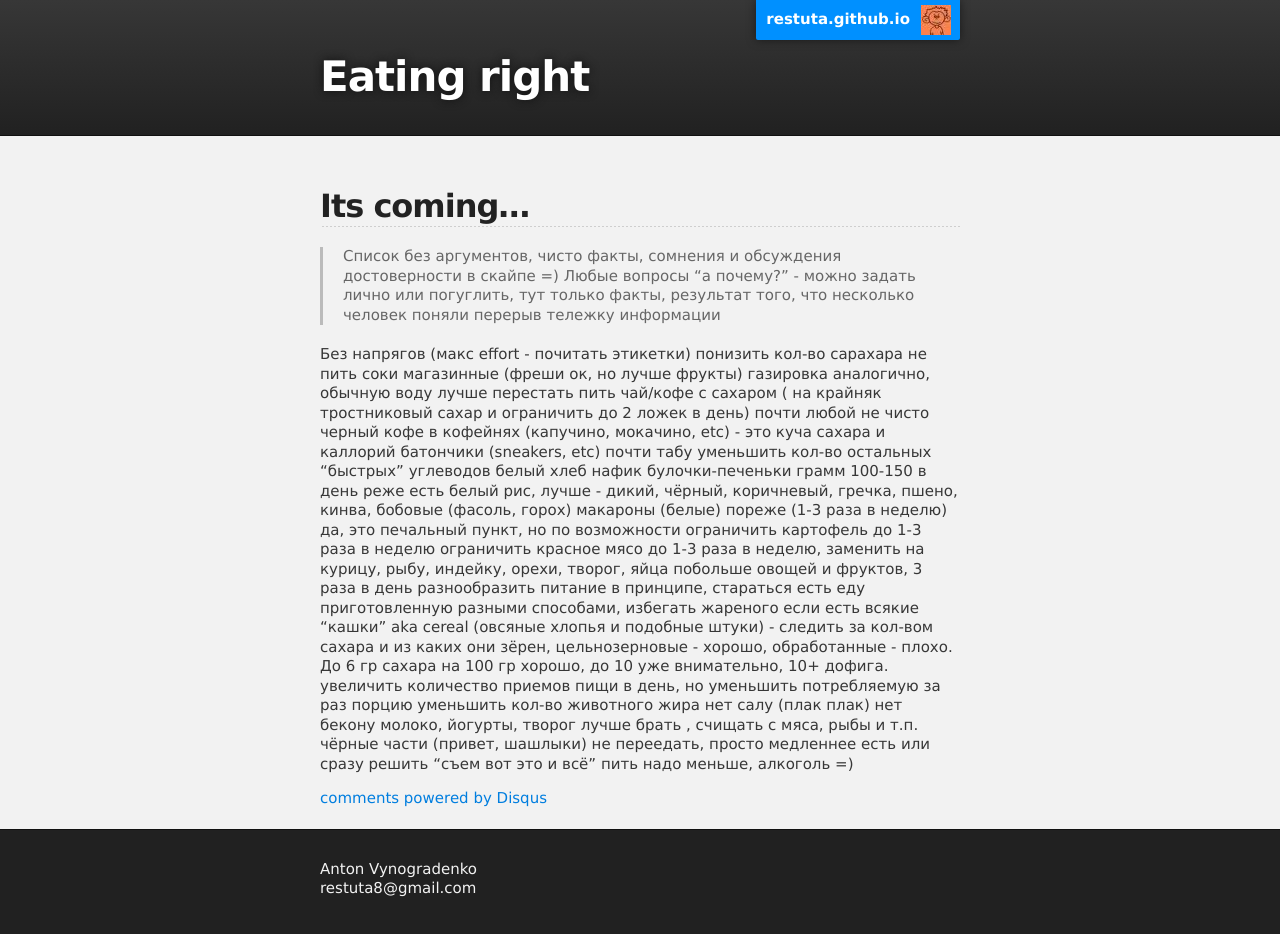
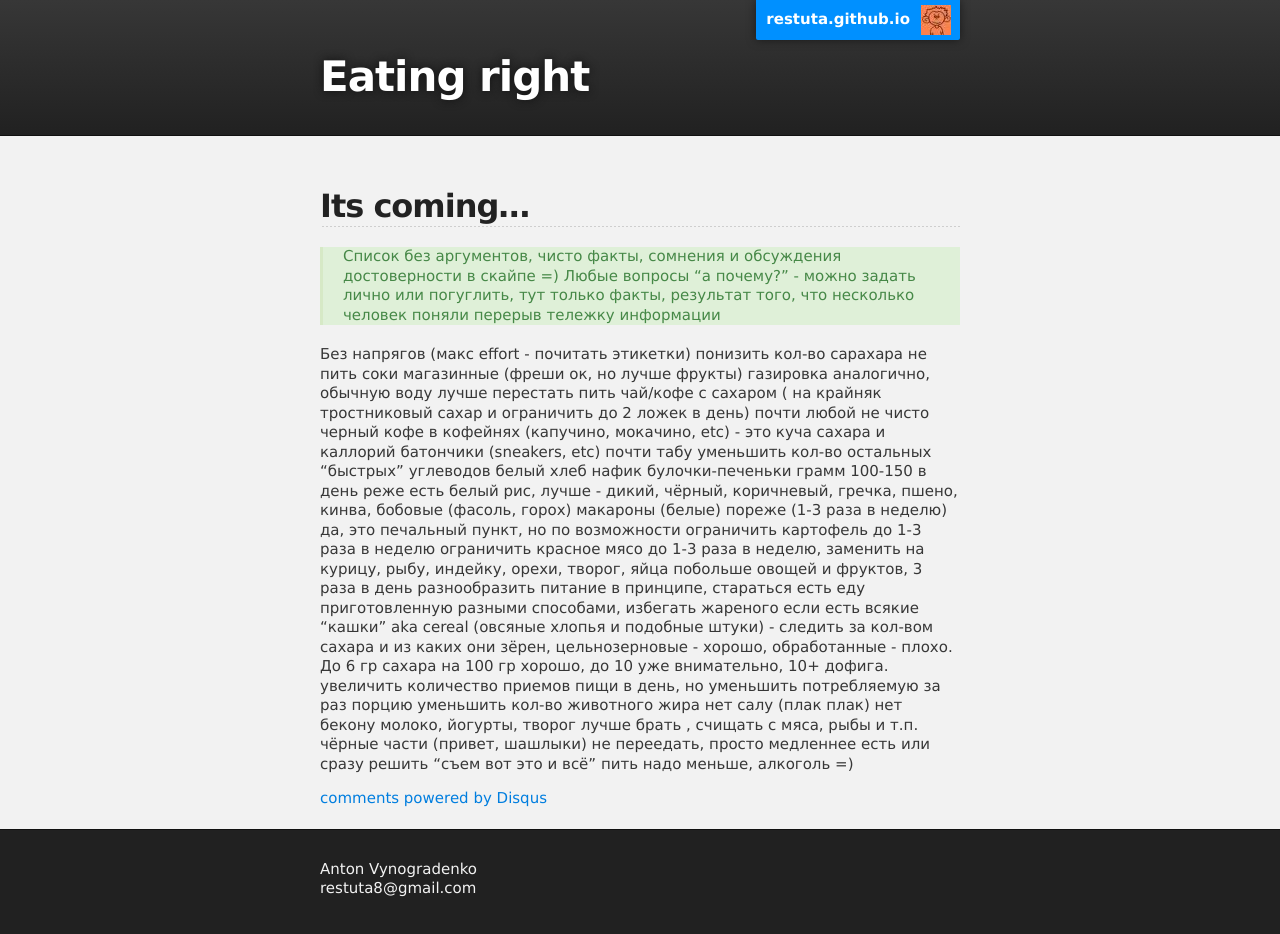
Before and after one commit to Restuta/restuta.github.io, a Jekyll site: the page built from _posts/2013-06-11-eating-right.md, in a window 1280 px wide. Built offline with Jekyll 4.4.1, drawn with Linux system fonts in a browser that asks for light colours; comment, search, counter and statistics services are not loaded.

Commit message:
updated eating right post

```diff
--- a/_posts/2013-06-11-eating-right.md
+++ b/_posts/2013-06-11-eating-right.md
@@ -4,7 +4,7 @@ title: Eating right
 ---
 
 ##Its coming...
-<blockquote class=".green-block">
+<blockquote class="green-block">
  	<p>Список без аргументов, чисто факты, сомнения и обсуждения достоверности в скайпе =) Любые вопросы “а почему?” - можно задать лично или погуглить, тут только факты, результат того, что несколько человек поняли перерыв тележку информации</p>
 </blockquote>
 
```
